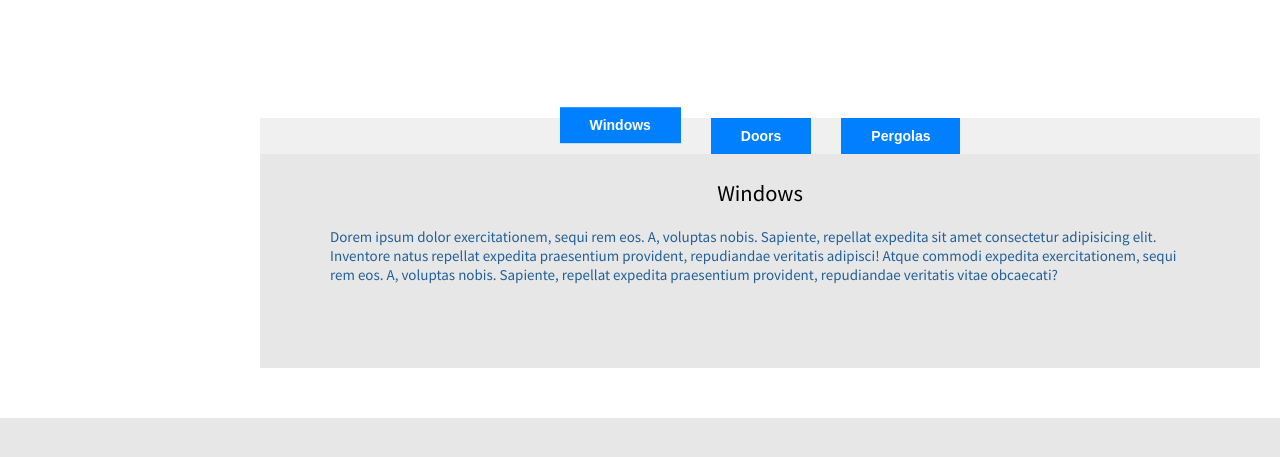
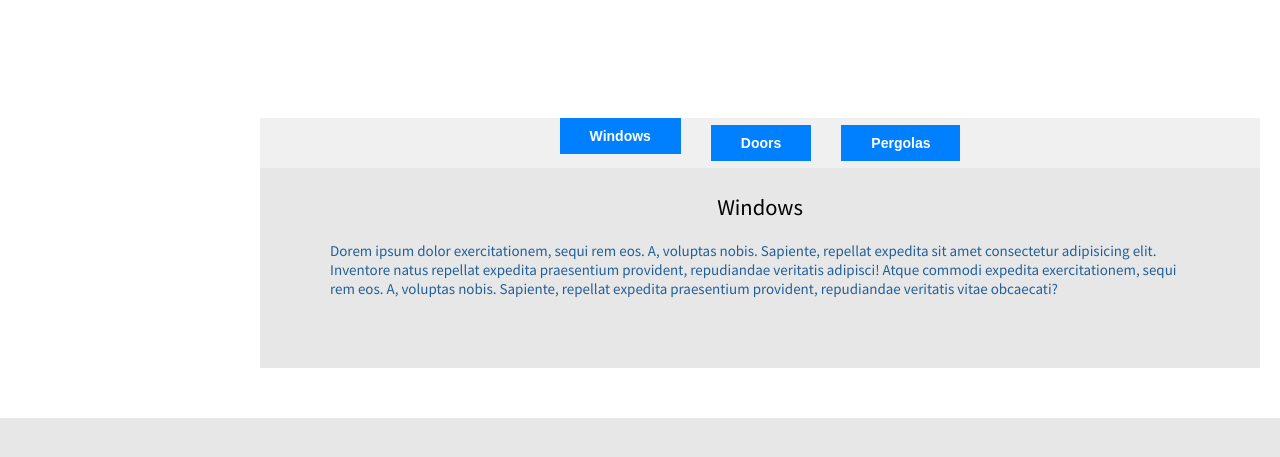
Before and after one commit to DanteDurant/STILE--Aluminium, a website built with Parcel: page index.html in a window 1280 px wide. Shown: the part 1332-1789 px from the top of the page. Built offline with nearby package versions, Linux system fonts and the light colour scheme; a web font is replaced by a local one.

Commit message:
tabbed component update

```diff
--- a/src/sass/layout/_overview.scss
+++ b/src/sass/layout/_overview.scss
@@ -7,11 +7,14 @@
 
   &--tab {
     // transform: translateY(-50%);
+    height: min-content;
+    margin: auto 0;
 
     &__container {
       display: flex;
       justify-content: center;
       background-color: $color-white_transparent;
+      height: 5rem;
     }
 
     &__1 {
@@ -34,7 +37,6 @@
     &__3 {
       background-color: $color-primary;
       color: $color-white;
-      margin: 0;
 
       &:hover {
         background-color: $color-primary_dark;
@@ -42,7 +44,7 @@
     }
 
     &__active {
-      transform: translateY(-30%);
+      transform: translateY(-0.7rem);
     }
   }
 
```
